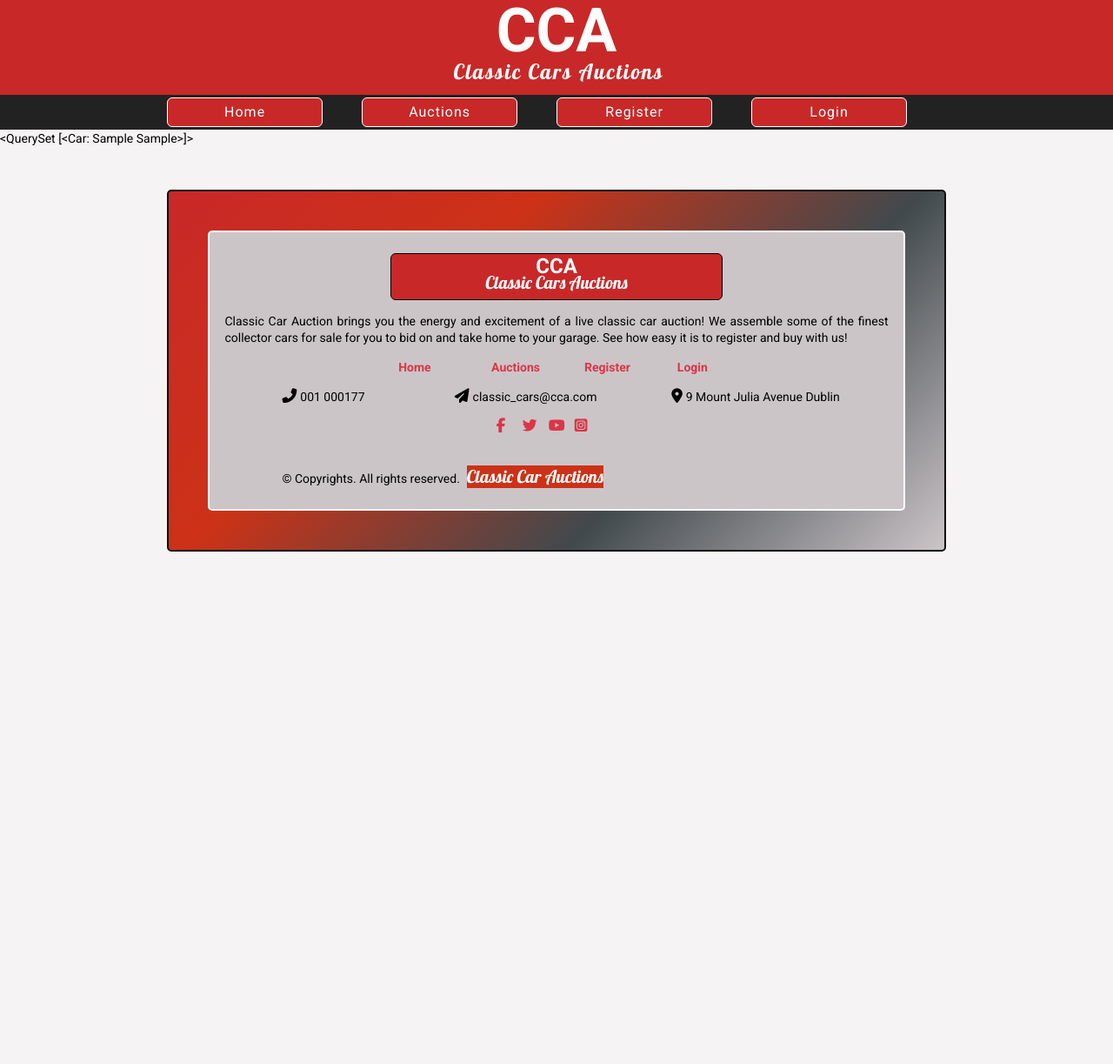
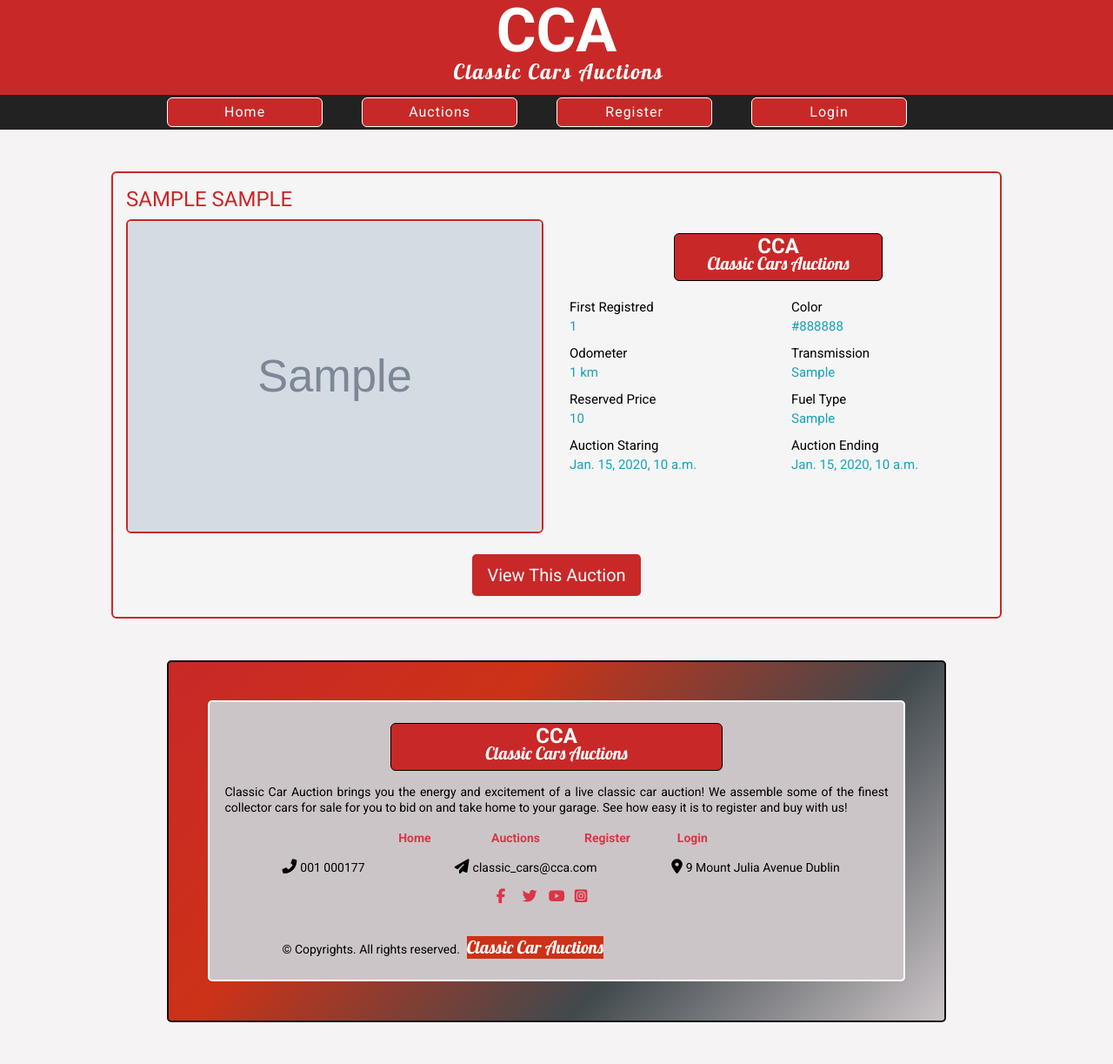
Before and after one commit to Code-Institute-Submissions/classic_cars_auctions, a Django app: page /auctions/auctions in a window 1280 px wide. Shown: the whole page at 87% size. Before the commit the page ends 634 px from the top, so only its background shows below. Run offline with Django 3.2, Linux system fonts and the light colour scheme; tables that the repository leaves empty hold one stand-in row (values such as "Sample post"); grey boxes marked "Sample" are stand-in pictures; some libraries are stand-ins or nearby versions.

Commit message:
added content to auctions template

```diff
--- a/auctions/templates/auctions/cars.html
+++ b/auctions/templates/auctions/cars.html
@@ -4,6 +4,58 @@
 
 
 {% block content %}
+<section id="all-cars">
+    {% for car in cars %}
+    <div class="row mx-0 px-0 my-5 car-card">
+            <h2 class="col col-12  mt-3 text-uppercase"> {{ car.make }} <span>{{ car.model }}</span></h2>
+        <div class="col col-12">
+            <div class="row">
+                <div class="col col-12  col-md-6 car-img-container">
+                    <img src="{{ car.image.url }}" alt="">
+                </div>
+                <div class="col col-12 col-sm-10 offset-sm-1 offset-md-0 col-md-6 my-3">
+                    <h5 class="footer-header"><a href="{% url 'home' %}">CCA<span>Classic Cars
+                        Auctions</span></a></h5>
+                    <div class="row">
+                        <div class="col-6">
+                            <p class="my-1">First Registred<span  class="text-info text-capitalize d-block">{{ car.firstRegistred }}</span></p>
+                        </div>
+                        <div class="col-6">
+                            <p class="my-1">Color<span  class="text-info text-capitalize d-block">{{ car.color }}</span></p>
+                        </div>
+                    </div>
+                    <div class="row">
+                        <div class="col-6">
+                            <p class="my-1">Odometer<span  class="text-info d-block">{{ car.odometer }} km</span></p>
+                        </div>
+                        <div class="col-6">
+                            <p class="my-1">Transmission<span  class="text-info text-capitalize d-block">{{ car.transmission }}</span></p>
+                        </div>
+                    </div>
+                    <div class="row">
+                        <div class="col-6">
+                            <p class="my-1">Reserved Price<span  class="text-info d-block">{{ car.reservedPrice }}</span></p>
+                        </div>
+                        <div class="col-6">
+                            <p class="my-1">Fuel Type<span  class="text-info text-capitalize d-block">{{ car.fuelType }}</span></p>
+                        </div>
+                    </div>
+                    <div class="row">
+                        <div class="col-6">
+                            <p class="my-1">Auction Staring<span  class="text-info d-block">{{ car.timeStart }}</span></p>
+                        </div>
+                        <div class="col-6">
+                            <p class="my-1">Auction Ending<span class="text-info d-block">{{ car.timeEnd }}</span></p>
+                        </div>
+                    </div>
+                </div>
+            </div>
+        </div>
+        <div class="text-center w-100">
+            <a class="btn btn-lg red-background  my-4 text-light" href="#">View This Auction</a>
+        </div>
+    </div>
+    {% endfor %}
 
-{{ cars }}
+</section>
 {% endblock %}
--- a/static/css/base.css
+++ b/static/css/base.css
@@ -30,6 +30,17 @@ a:hover {
     background-color: rgb(201, 40, 40);;
 }
 
+.bottom-border {
+    border-bottom: 1px solid rgb(201, 40, 40);
+}
+
+.border-left {
+    border-left: 1px solid rgb(201, 40, 40);
+}
+
+.ul-sm-d-none {
+    display: block;
+}
 /* font-family: 'Lobster', cursive;
 font-family: 'Roboto', sans-serif; */
 
@@ -194,6 +205,43 @@ font-family: 'Roboto', sans-serif; */
     letter-spacing: 2px;
 }
 
+/* all cars */
+
+#all-cars {
+    width: 80%;
+    margin: 0 auto;
+}
+
+.car-card {
+    border: rgb(201, 40, 40) 2px solid;
+    border-radius: 6px;
+    background-color:#f5f5f5;
+}
+
+.car-card h2 {
+    color: rgb(201, 40, 40);
+    font-size: 24px;
+}
+
+.car-card p {
+    font-size: 15px;
+    font-family: 700;
+    overflow-wrap: break-word;
+}
+
+.car-img-container {
+    height: 55%;
+    width: 90%;
+    margin: 0 auto;
+}
+
+.car-img-container img {
+    width: 100%;
+    height: 100%;
+    border: 2px solid rgb(201, 40, 40);
+    border-radius: 6px;
+}
+
 
 /* footer */
 
@@ -264,10 +312,6 @@ footer li i {
     font-size: 120%;
 }
 
-/* footer li .fa-map-marker-alt {
-    margin-right: 12px;
-} */
-
 .copy-right a {
     color: #fff;
     font-size: 20px;
@@ -303,6 +347,13 @@ footer li i {
 
 }
 
+@media (max-width: 330px) {
+    .ul-sm-d-none {
+        display: none !important;
+    }
+}
+
+
  @media (min-width: 320px) and (max-width: 568px)  {
 
     /* banner */
@@ -315,6 +366,16 @@ footer li i {
 
     .footer-img {
         display: block;
+    }
+}
+
+@media (min-width: 568px) and (max-width: 767px)  {
+
+    .car-img-container img {
+        width: 80%;
+        border: 2px solid rgb(201, 40, 40);
+        border-radius: 6px;
+        margin-left: 10%;
     }
 }
 
@@ -357,6 +418,23 @@ footer li i {
         width: 80%;
     }
 
+    /* all cars */
+
+    /* .car-img-container {
+        height: 55%;
+        width: 100%;
+        margin: auto auto;
+    }
+
+    .car-img-container img {
+        width: 100%;
+        height: 100%;
+        border: 2px solid rgb(201, 40, 40);
+        border-radius: 6px;
+    } */
+
+
+
      /* footer */
 
      .footer-wrapper {
--- a/templates/base.html
+++ b/templates/base.html
@@ -9,6 +9,8 @@
     <meta http-equiv="X-UA-Compatible" content="ie=edge">
     <meta charset="utf-8">
     <meta name="viewport" content="width=device-width, initial-scale=1, shrink-to-fit=no">
+    <meta name="description"
+        content="reviews review shop buy sale  trust  confidence trustworthy business companies company increase web traffic gain customer loyalty increase sales shop with confidence avoid scammer internet scams buy online check company score best businesses organic search">
     {% endblock %}
 
     {% block extra_meta %}
```
